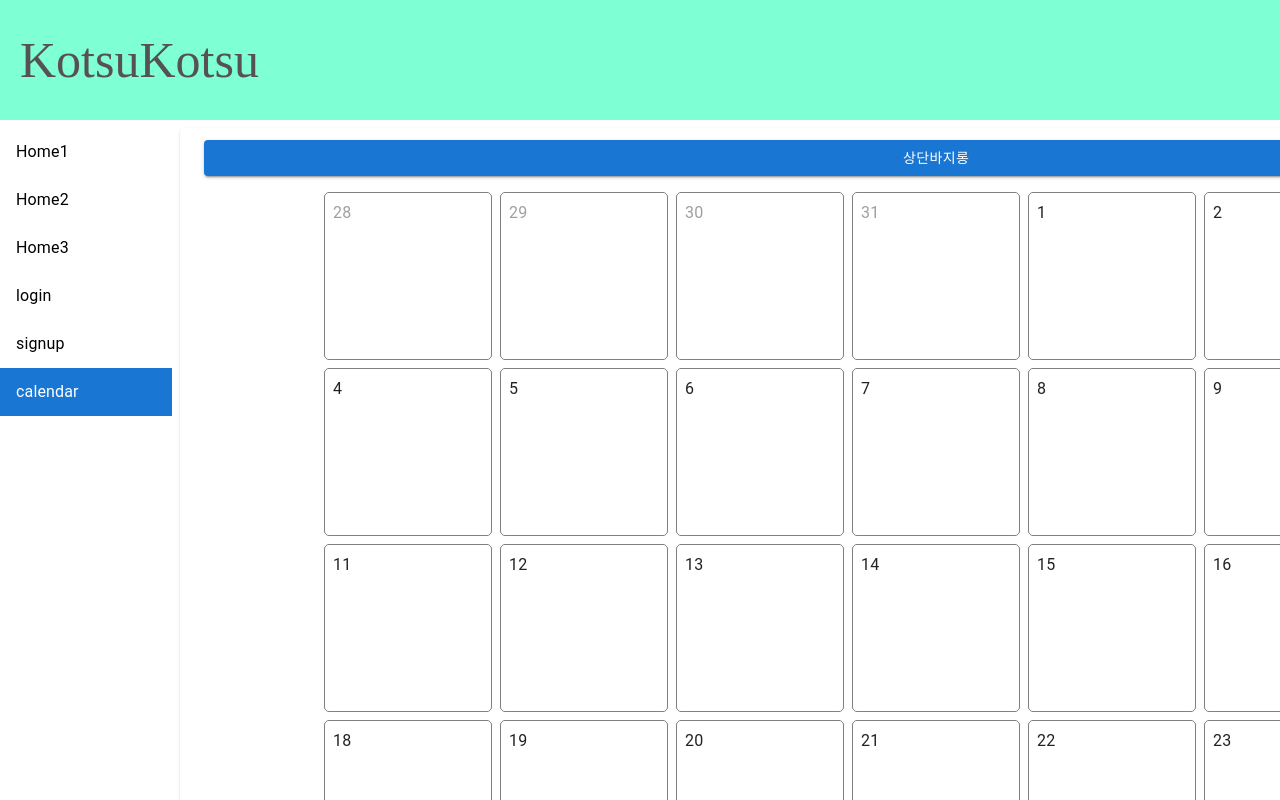
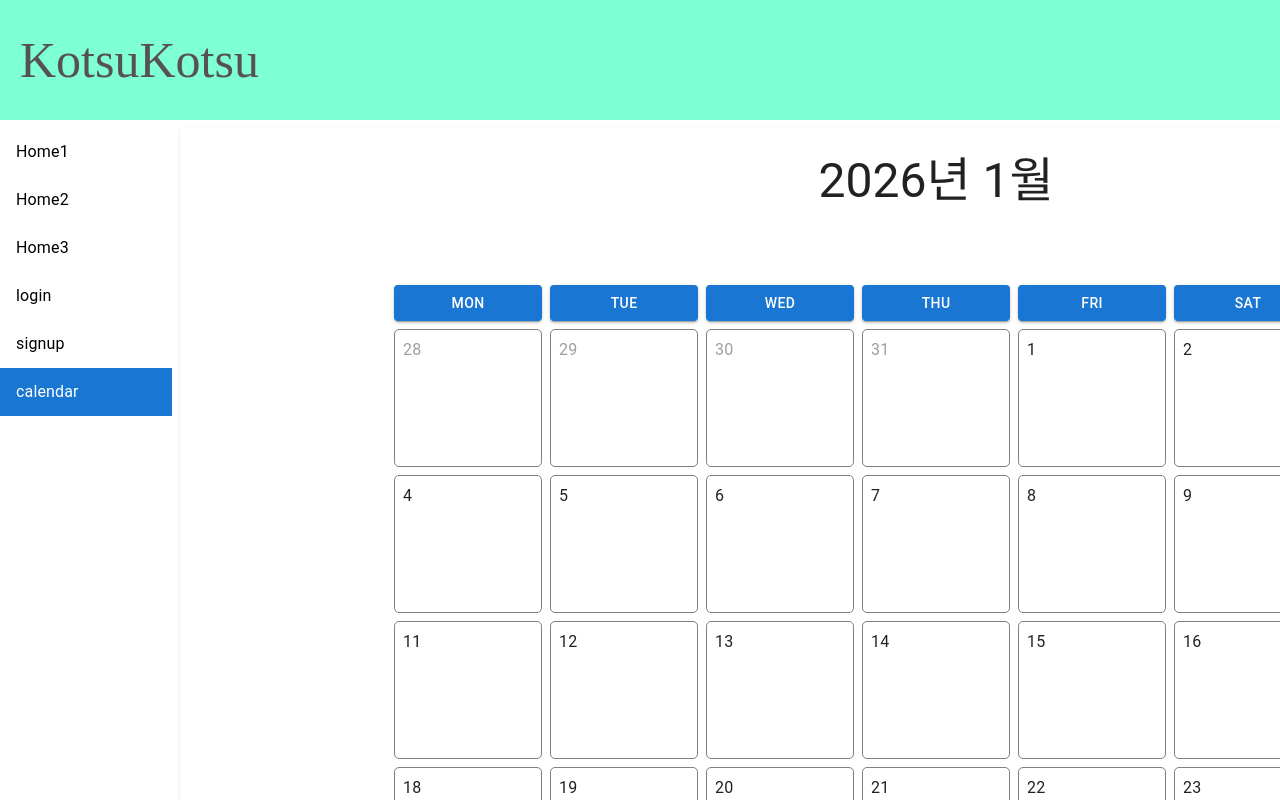
Before and after one commit to Asue0/kotsukotsu-ui, a React (Vite) app: page /calendar in a window 1280 px wide. Shown: the top 800 px of the page. Built offline with nearby package versions, Linux system fonts and the light colour scheme.

Commit message:
달력 페이지 요일 표시 / 달력 이동 버튼 추가

```diff
--- a/package.json
+++ b/package.json
@@ -13,6 +13,7 @@
     "@emotion/react": "^11.14.0",
     "@emotion/styled": "^11.14.1",
     "@hookform/resolvers": "^5.2.2",
+    "@mui/icons-material": "^7.3.7",
     "@mui/material": "^7.3.6",
     "@reduxjs/toolkit": "^2.11.1",
     "axios": "^1.13.2",
--- a/src/pages/calendar/CalendarMain.tsx
+++ b/src/pages/calendar/CalendarMain.tsx
@@ -1,6 +1,8 @@
-import { Box, Button } from "@mui/material";
+import { Box, Button, IconButton, Typography } from "@mui/material";
 import DayBox from "./DayBox";
 import getCalendar from "@/mocks/getCalendar";
+import ArrowCircleLeftIcon from "@mui/icons-material/ArrowCircleLeft";
+import ArrowCircleRightIcon from "@mui/icons-material/ArrowCircleRight";
 
 const CalendarMain = () => {
   const MOCKDATE = { year: 2026, month: 1 }; // 임의로 날짜 설정
@@ -20,16 +22,38 @@ const CalendarMain = () => {
       flexDirection="column"
       gap={2}
     >
-      <Button variant="contained" fullWidth>
-        상단바지롱
-      </Button>
+      <Typography variant="h3">
+        {MOCKDATE.year}년 {MOCKDATE.month}월
+      </Typography>
+
       <Box display="flex" flexDirection="column" gap={1}>
+        {/** 달력 이동 버튼 */}
+        <Box display="flex" flexDirection="row" justifyContent="end">
+          <IconButton size="large">
+            <ArrowCircleLeftIcon fontSize="inherit" />
+          </IconButton>
+          <IconButton size="large">
+            <ArrowCircleRightIcon fontSize="inherit" />
+          </IconButton>
+        </Box>
+
+        {/** 요일 버튼 */}
+        <Box display="flex" flexDirection="row" gap={1}>
+          {WEEKARR.map((day) => (
+            <Button fullWidth variant="contained">
+              {day}
+            </Button>
+          ))}
+        </Box>
+
+        {/** 달력 날짜 */}
         {Array.from({ length: weekNum }).map((_, week) => (
           <Box display="flex" gap={1} key={week}>
             {WEEKARR.map((_, index) => (
               <DayBox
                 day={calendar[index + 7 * week].day}
-                thisMonth={
+                // 이번 달인지 체크
+                isThisMonth={
                   calendar[index + 7 * week].month === MOCKDATE.month
                     ? true
                     : false
--- a/src/pages/calendar/DayBox.tsx
+++ b/src/pages/calendar/DayBox.tsx
@@ -2,15 +2,15 @@ import { Box, Typography } from "@mui/material";
 
 type propsType = {
   day: number;
-  thisMonth: boolean;
+  isThisMonth: boolean;
   data: string | null;
 };
 
 const DayBox = (props: propsType) => {
   return (
     <Box
-      width={150}
-      height={150}
+      width={130}
+      height={120}
       p={1}
       bgcolor={props.data !== null ? "#d3ed7c" : ""}
       sx={{
@@ -18,7 +18,7 @@ const DayBox = (props: propsType) => {
         borderRadius: "5px",
       }}
     >
-      <Typography color={props.thisMonth ? "" : "textDisabled"}>
+      <Typography color={props.isThisMonth ? "" : "textDisabled"}>
         {props.day}
       </Typography>
     </Box>
```
Also changed, not shown: 1 other file (tests, documents, lock files or other folders).
